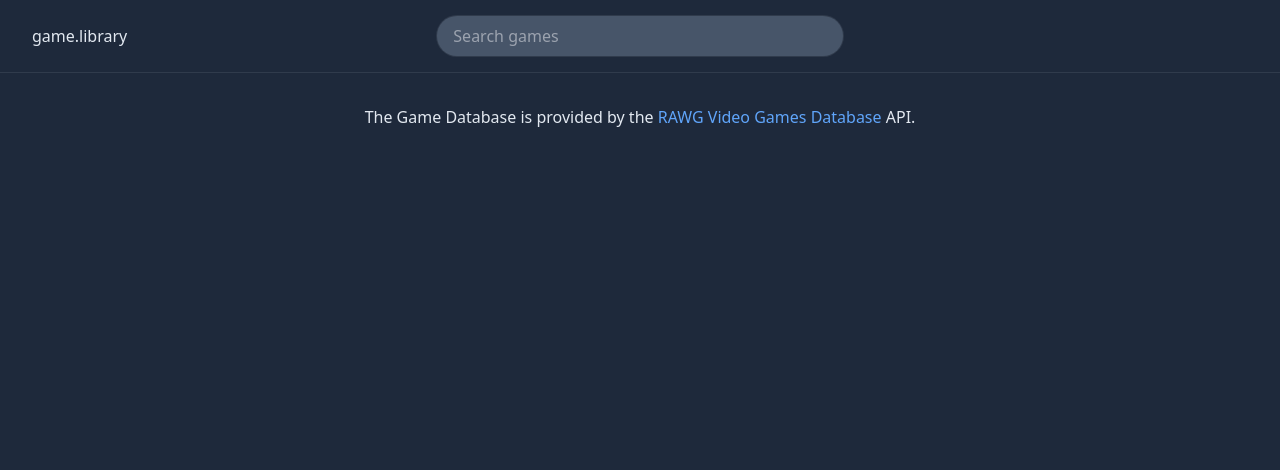
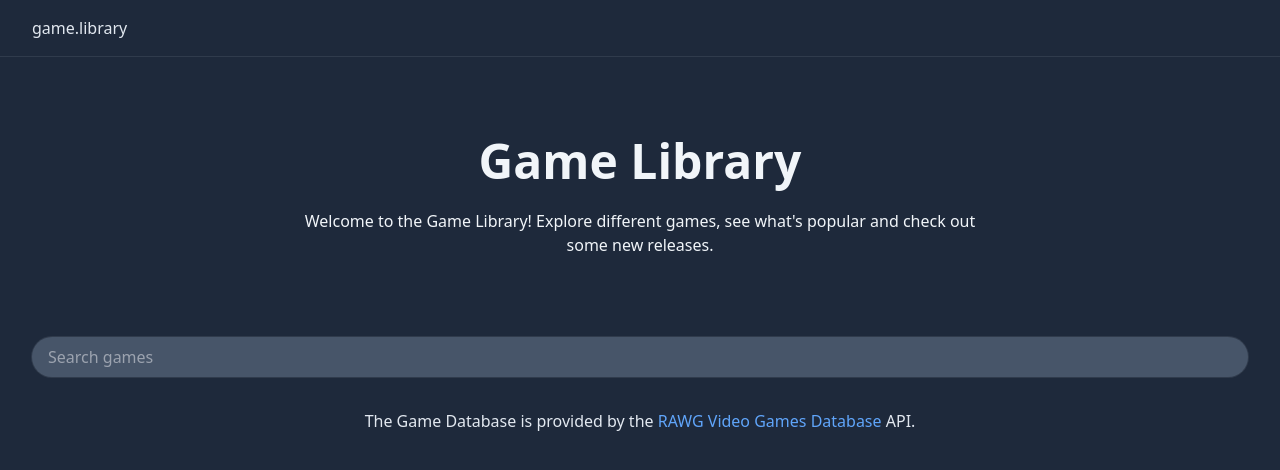
Before and after one commit to pwnrod/game-library, a React (Vite) app: page / in a window 1280 px wide. Shown: the top 470 px of the page. Built offline with nearby package versions, Linux system fonts and the light colour scheme.

Commit message:
rearrange some things

```diff
--- a/index.html
+++ b/index.html
@@ -4,7 +4,7 @@
         <meta charset="UTF-8" />
         <link rel="icon" type="image/svg+xml" href="/vite.svg" />
         <meta name="viewport" content="width=device-width, initial-scale=1.0" />
-    <title>Vite + React</title>
+        <title>Game Library</title>
     </head>
     <body class="bg-slate-800">
         <div id="root"></div>
--- a/src/App.jsx
+++ b/src/App.jsx
@@ -1,10 +1,21 @@
 import Header from './components/Header';
 import Footer from './components/Footer';
+import Hero from './components/Hero';
 
 function App() {
     return (
         <>
             <Header />
+            <Hero />
+            <section className='mx-auto max-w-7xl'>
+                <div className='mx-4 lg:mx-0 lg:px-8'>
+                    <input
+                        className='mx-auto h-10 w-full place-self-center rounded-full bg-slate-600
+                        px-4 ring-1 ring-slate-300/10 hover:bg-slate-50 focus:bg-slate-50 focus:outline-none'
+                        placeholder='Search games'
+                    />
+                </div>
+            </section>
             <Footer />
         </>
     );
--- a/src/components/Header.jsx
+++ b/src/components/Header.jsx
@@ -6,11 +6,6 @@ export default function Header() {
                     <div>
                         <span className='text-slate-200'>game.library</span>
                     </div>
-                    <input
-                        className='mx-auto h-10 w-full place-self-center rounded-full bg-slate-600
-                        px-4 ring-1 ring-slate-300/10 hover:bg-slate-50 focus:bg-slate-50 focus:outline-none'
-                        placeholder='Search games'
-                    />
                 </div>
             </div>
         </header>
--- /dev/null
+++ b/src/components/Hero.jsx
@@ -0,0 +1,11 @@
+export default function Hero() {
+    return (
+        <section className='mx-auto flex max-w-2xl flex-col justify-center py-20 text-center text-slate-100'>
+            <h1 className='pb-6 text-5xl font-bold'>Game Library</h1>
+            <p>
+                Welcome to the Game Library! Explore different games, see
+                what&apos;s popular and check out some new releases.
+            </p>
+        </section>
+    );
+}
```
Lines whose indentation alone changed are shown as unchanged.
